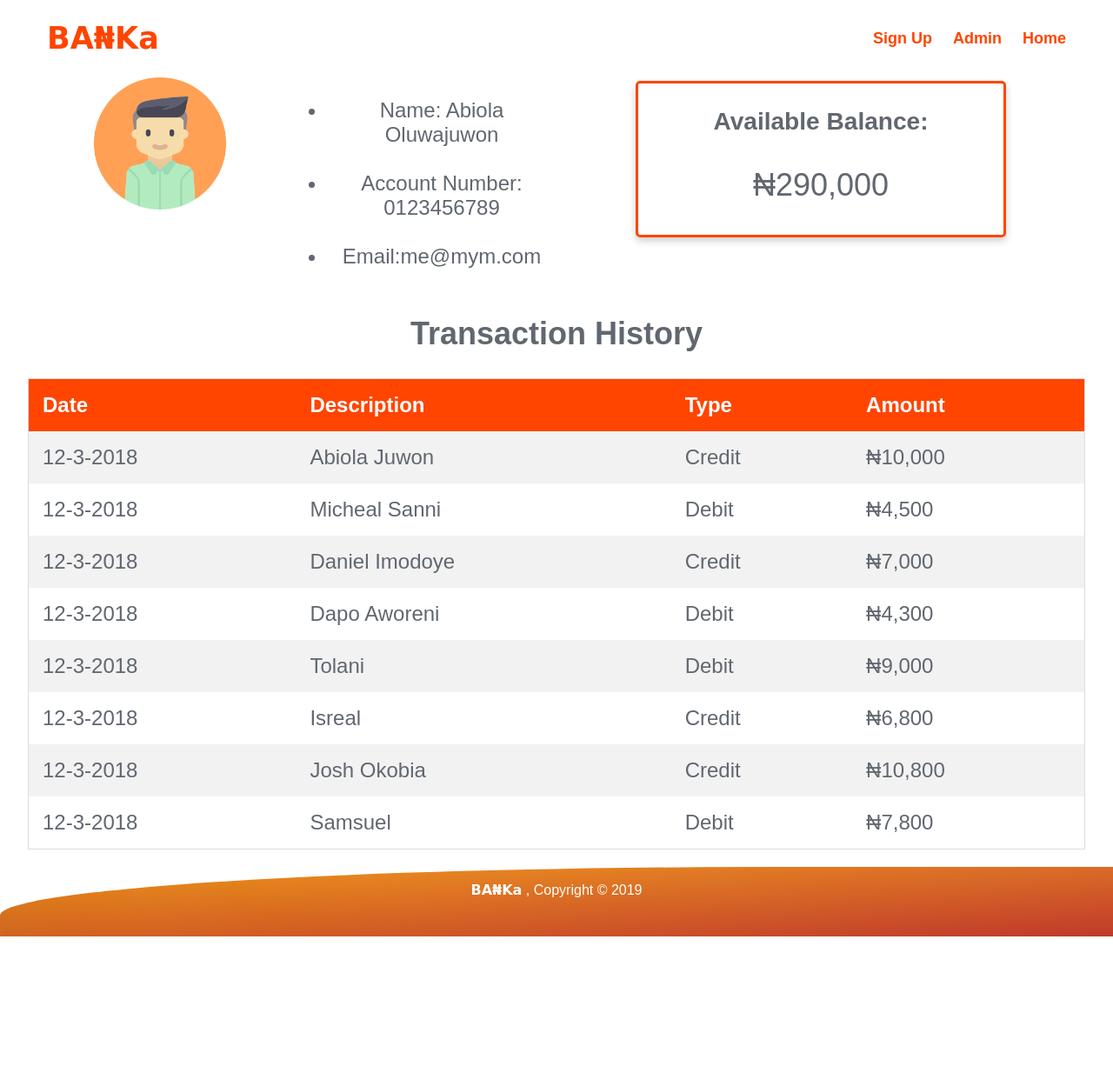
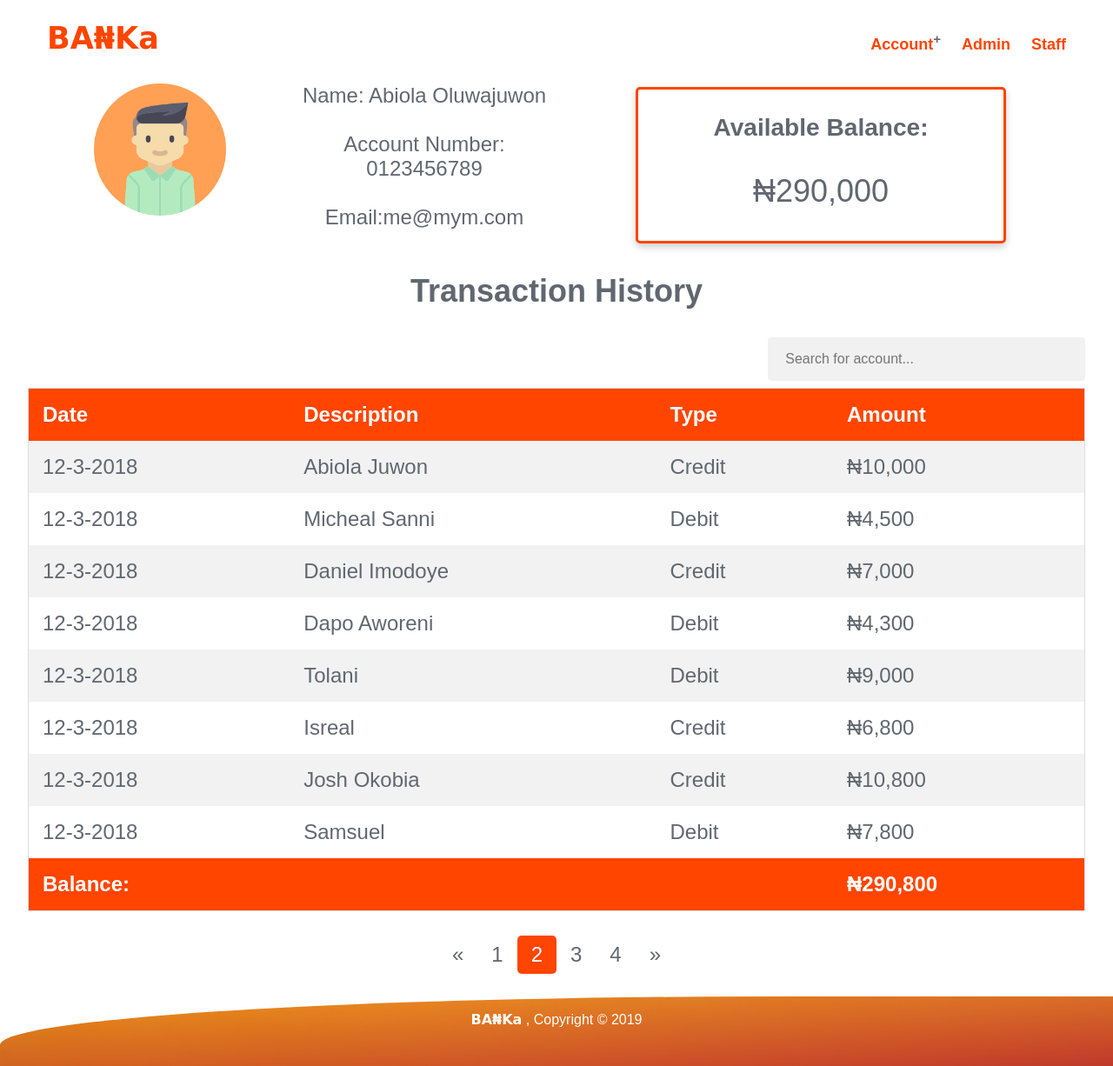
Before and after one commit to JuwonAbiola/Banka, a plain HTML site: page UI/dashboard.html in a window 1280 px wide. Shown: the whole page at 87% size. Before the commit the page ends 1077 px from the top, so only its background shows below. Drawn offline with Linux system fonts and the light colour scheme.

Commit message:
chore(ui): feedback from lfa implement search input [Delivers]

```diff
--- a/UI/assets/css/responsive.css
+++ b/UI/assets/css/responsive.css
@@ -1,7 +1,6 @@
 /*__ Media Queries */
 
 @media screen and (max-width: 1000px) {
-
     .column-55,
     .column-44,
     .column-66,
@@ -9,35 +8,39 @@
         width: 100%;
         text-align: center;
     }
-
     img {
         margin: auto;
     }
-
     .navbar a {
         float: none;
         display: block;
         text-align: right;
     }
-
     .navbar a.logo {
         float: left;
     }
-
     .hide {
         display: none;
     }
-
     /* table */
     th,
     td {
         text-align: left;
         padding: 8px;
-        font-size: 20px;
+        font-size: 14px;
     }
-
     .form-card,
     .form-card1 {
         width: 400px !important;
     }
+    .myInput {
+        background-image: url('/css/searchicon.png');
+        background-position: 10px 12px;
+        background-repeat: no-repeat;
+        width: 100% !important;
+        font-size: 16px;
+        padding: 12px 20px 12px 40px;
+        border: 1px solid #ddd;
+        margin-bottom: 12px;
+    }
 }
--- a/UI/assets/css/style.css
+++ b/UI/assets/css/style.css
@@ -5,13 +5,13 @@
     color: #616770;
 }
 
-
-
 body {
     margin: 0;
 }
 
+
 /* navbar */
+
 .navbar {
     overflow: hidden;
     padding: 20px 10px;
@@ -52,12 +52,12 @@ body {
     font-weight: bolder;
 }
 
+
 /* first-Section */
+
 #backgroundImg {
     min-height: 850px;
-    background:
-        linear-gradient(to bottom right, rgba(243, 156, 18, 0.9), rgba(192, 57, 43, 1.0)),
-        url(../img/get_started.jpg);
+    background: linear-gradient(to bottom right, rgba(243, 156, 18, 0.9), rgba(192, 57, 43, 1.0)), url(../img/get_started.jpg);
     border-bottom-right-radius: 20%;
     background-size: cover;
     padding: 0 2.5%;
@@ -99,15 +99,13 @@ footer {
     color: #ffffff;
     text-align: center;
     margin-top: 20px;
-    background:
-        linear-gradient(to bottom right, rgba(243, 156, 18, 0.9), rgba(192, 57, 43, 1.0)),
-        url(../img/get_started.jpg);
+    background: linear-gradient(to bottom right, rgba(243, 156, 18, 0.9), rgba(192, 57, 43, 1.0)), url(../img/get_started.jpg);
     border-top-left-radius: 70%;
 }
 
 
+/* cards */
 
-/* cards */
 .card,
 .card1 {
     box-shadow: 0 4px 8px 0 rgba(0, 0, 0, 0.2);
@@ -125,9 +123,8 @@ footer {
 
 .card,
 .card1:hover {
-    box-shadow: 0 8px 16px 0 rgba(0, 0, 0, 0.2);
+    box-shadow: 0 8px 16px 0 rgba(0, 0, 0, 0.3);
 }
-
 
 .no-auto {
     margin: 0 0 !important;
@@ -156,7 +153,9 @@ footer {
     margin: 0 auto;
 }
 
+
 /* column */
+
 .row:after {
     content: "";
     display: table;
@@ -206,7 +205,9 @@ footer {
     max-height: 700px
 }
 
+
 /* alignment */
+
 .center {
     margin: 0 auto !important;
 }
@@ -219,6 +220,7 @@ footer {
 
 
 /* input fields */
+
 input[type=text],
 input[type=date],
 input[type=password],
@@ -230,7 +232,6 @@ select {
     border: none;
     background: #f1f1f1;
     border-radius: .25rem;
-
 }
 
 input[type=text]:focus,
@@ -240,13 +241,17 @@ select:focus {
     outline: none;
 }
 
+
 /* Overwrite default styles of hr */
+
 hr {
     border: 1px solid #f1f1f1;
     margin-bottom: 25px;
 }
 
+
 /* button */
+
 .btn {
     border: 1px solid black;
     padding: 14px 28px;
@@ -254,7 +259,9 @@ hr {
     cursor: pointer;
 }
 
+
 /* Set a style for the submit button */
+
 .registerbtn {
     background-color: orangered;
     color: white;
@@ -265,19 +272,19 @@ hr {
     width: 100%;
     opacity: 0.9;
     border-radius: .25rem;
-
 }
 
 .registerbtn:hover {
     opacity: 1;
 }
 
+
 /* transparent */
+
 .transparent {
     border-color: #fff;
     color: #fff;
     background-color: transparent;
-
 }
 
 .transparent:hover {
@@ -286,16 +293,21 @@ hr {
     background-color: #fff;
 }
 
+
 /* Add orange text color to links */
+
 a {
     color: orangered;
 }
 
+
 /* Set a grey background color and center the text of the "sign in" section */
+
 .signin {
     background-color: #f1f1f1;
     text-align: center;
 }
+
 
 /* Color */
 
@@ -313,14 +325,15 @@ a {
 
 .grey {
     background-color: #616770;
-
 }
 
 .green {
     background-color: green;
 }
 
+
 /* texts */
+
 .text-center {
     text-align: center;
 }
@@ -346,7 +359,9 @@ a {
     font-weight: bold;
 }
 
+
 /* table */
+
 table {
     border-collapse: collapse;
     border-spacing: 0;
@@ -369,7 +384,9 @@ th {
     color: white;
 }
 
+
 /* avatar */
+
 .avatar {
     width: 50%;
     /* height: 20%; */
@@ -392,3 +409,46 @@ th {
 .no-float {
     float: none;
 }
+
+.pagination {
+    display: inline-block;
+}
+
+.pagination a {
+    color: #616770;
+    float: left;
+    padding: 8px 16px;
+    text-decoration: none;
+}
+
+.pagination a.active {
+    background-color: orangered;
+    color: white;
+    border-radius: 5px;
+}
+
+.pagination a:hover:not(.active) {
+    background-color: #ddd;
+    border-radius: 5px;
+}
+
+.myInput {
+    background-image: url('/css/searchicon.png');
+    background-position: 10px 12px;
+    background-repeat: no-repeat;
+    width: 30% !important;
+    font-size: 16px;
+    padding: 12px 20px 12px 40px;
+    border: 1px solid #ddd;
+    margin-bottom: 12px;
+}
+
+.bottom {
+    margin-bottom: 2%;
+}
+
+ul {
+    list-style-type: none;
+    padding: 0;
+    margin: 0;
+}
--- a/UI/dashboard.html
+++ b/UI/dashboard.html
@@ -16,9 +16,9 @@
         <div class="navbar">
             <a href="index.html" class="text-orange logo">BA₦Ka</a>
             <div class="navbar-right">
-                <a class="text-orange" href="signup.html">Sign Up</a>
-                <a class="text-orange" href="admin.html">Admin</a>
-                <a class="text-orange" href="#home">Home</a>
+                <a class="text-orange" href="account.html">Account<sup>+</sup></a>
+                <a class="text-orange" href="admin.html">Admin<sup></sup></a>
+                <a class="text-orange" href="staff.html">Staff<sup></sup></a>
             </div>
         </div>
         <div class="row">
@@ -50,8 +50,13 @@
                 </div>
             </div>
         </div>
-        <h1>Transaction History</h1>
+
+
         <div class="over-f">
+            <h1 class="bottom">Transaction History</h1>
+
+            <input type="text" class="myInput" style="float:right" onkeyup="myFunction()" placeholder="Search for account..." title="">
+
             <table>
                 <tr>
                     <th>Date</th>
@@ -107,13 +112,28 @@
                     <td>Debit</td>
                     <td>₦7,800</td>
                 </tr>
+                <tr>
+                    <th>Balance:</th>
+                    <th></th>
+                    <th></th>
+                    <th>₦290,800</th>
+                </tr>
             </table>
+        </div>
+        <br/>
+        <div class="pagination">
+            <a href="#">&laquo;</a>
+            <a href="#">1</a>
+            <a href="#" class="active">2</a>
+            <a href="#">3</a>
+            <a href="#">4</a>
+
+            <a href="#">&raquo;</a>
         </div>
     </section>
     <footer>
         <p class="text-white">
-            <span id="logo" class="text-white">BA₦Ka</span>
-            , Copyright &copy; 2019
+            <span id="logo" class="text-white">BA₦Ka</span> , Copyright &copy; 2019
         </p>
     </footer>
 </body>
```
Also changed, not shown: UI/account.html (+7 -7 lines), UI/admin.html (+13 -5 lines), UI/index.html (+3 -7 lines), UI/login.html (+2 -2 lines), UI/signup.html (+9 -3 lines), UI/staff.html (+6 -5 lines).
